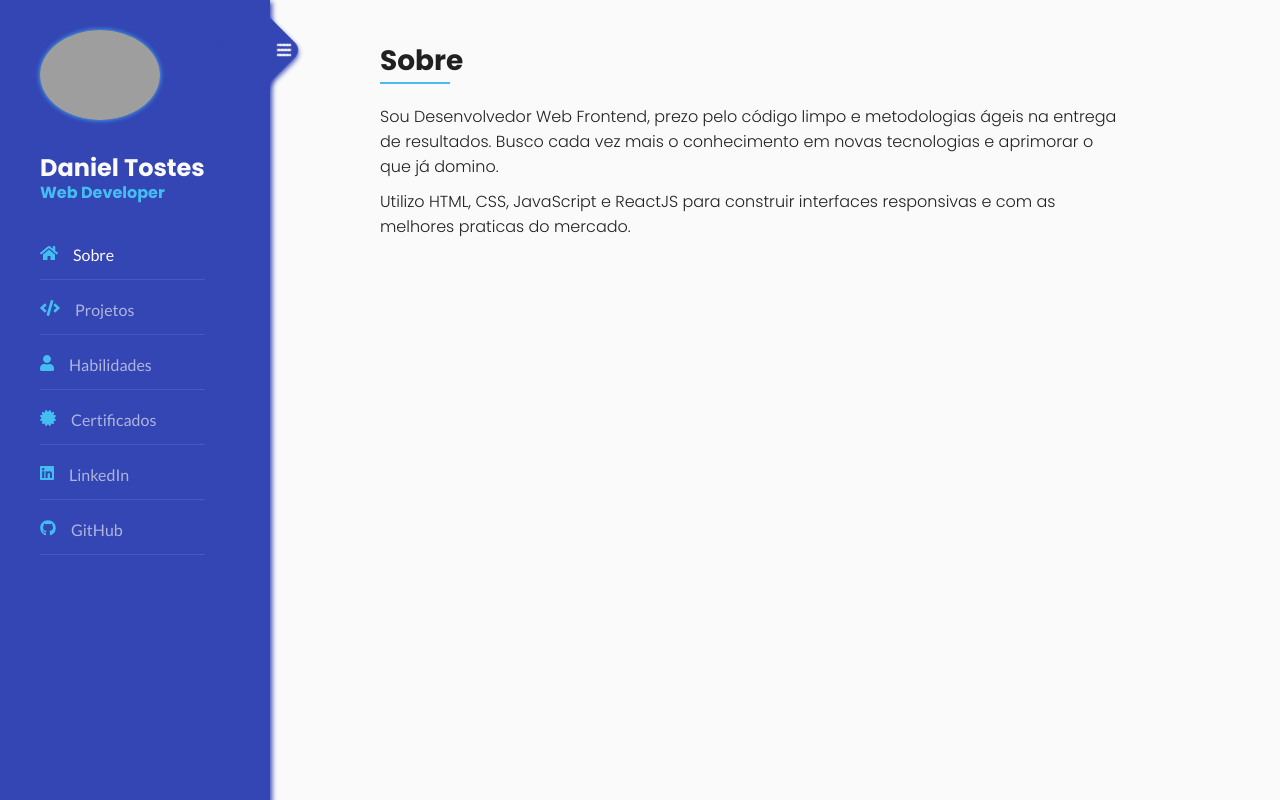
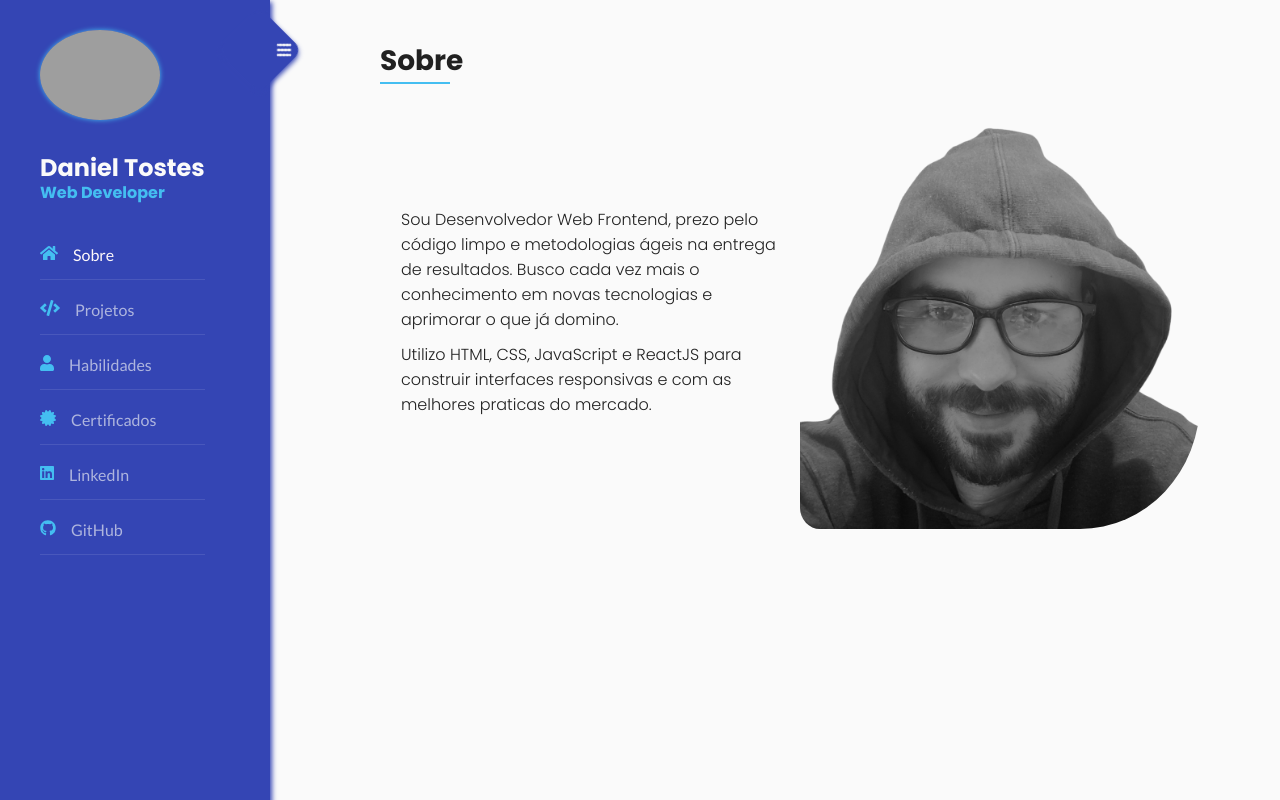
Before and after one commit to danieltvaz/danieltvaz.github.io, a React (Create React App) app: page / in a window 1280 px wide. Shown: the top 800 px of the page. Built offline with nearby package versions, Linux system fonts and the light colour scheme; grey boxes are pictures that could not be loaded.

Commit message:
refactor: total restyle and new content

```diff
--- a/src/pages/About.jsx
+++ b/src/pages/About.jsx
@@ -1,6 +1,7 @@
 import styled from "styled-components";
 import Section from "../components/Section";
 import SectionTitle from "../components/SectionTitle";
+import me from "../assets/meb&w.png";
 
 const Paragraph = styled.p`
   color: ${({ theme }) => theme.text};
@@ -8,20 +9,49 @@ const Paragraph = styled.p`
   max-width: 90%;
 `;
 
+const MeWrapper = styled.div`
+  display: flex;
+
+  img {
+    max-width: 400px;
+    border-bottom-right-radius: 30%;
+    border-bottom-left-radius: 5%;
+    @media screen and (min-width: 320px) and (max-width: 1023px) {
+      max-width: 300px;
+    }
+  }
+  @media screen and (min-width: 320px) and (max-width: 1023px) {
+    flex-direction: column;
+    align-items: center;
+  }
+`;
+
+const TextWrapper = styled.div`
+  display: flex;
+  flex-direction: column;
+  align-items: center;
+  justify-content: center;
+`;
+
 export default function About() {
   return (
     <Section>
       <SectionTitle>Sobre</SectionTitle>
 
+      <MeWrapper>
+        <TextWrapper>
           <Paragraph>
-        Sou Desenvolvedor Web Frontend, prezo pelo código limpo e metodologias
-        ágeis na entrega de resultados. Busco cada vez mais o conhecimento em
-        novas tecnologias e aprimorar o que já domino.
+            Sou Desenvolvedor Web Frontend, prezo pelo código limpo e
+            metodologias ágeis na entrega de resultados. Busco cada vez mais o
+            conhecimento em novas tecnologias e aprimorar o que já domino.
           </Paragraph>
           <Paragraph>
             Utilizo HTML, CSS, JavaScript e ReactJS para construir interfaces
             responsivas e com as melhores praticas do mercado.
           </Paragraph>
+        </TextWrapper>
+        <img src={me} style={{ width: "500px" }} alt="daniel tostes" />
+      </MeWrapper>
     </Section>
   );
 }
```
Lines whose indentation alone changed are shown as unchanged.
